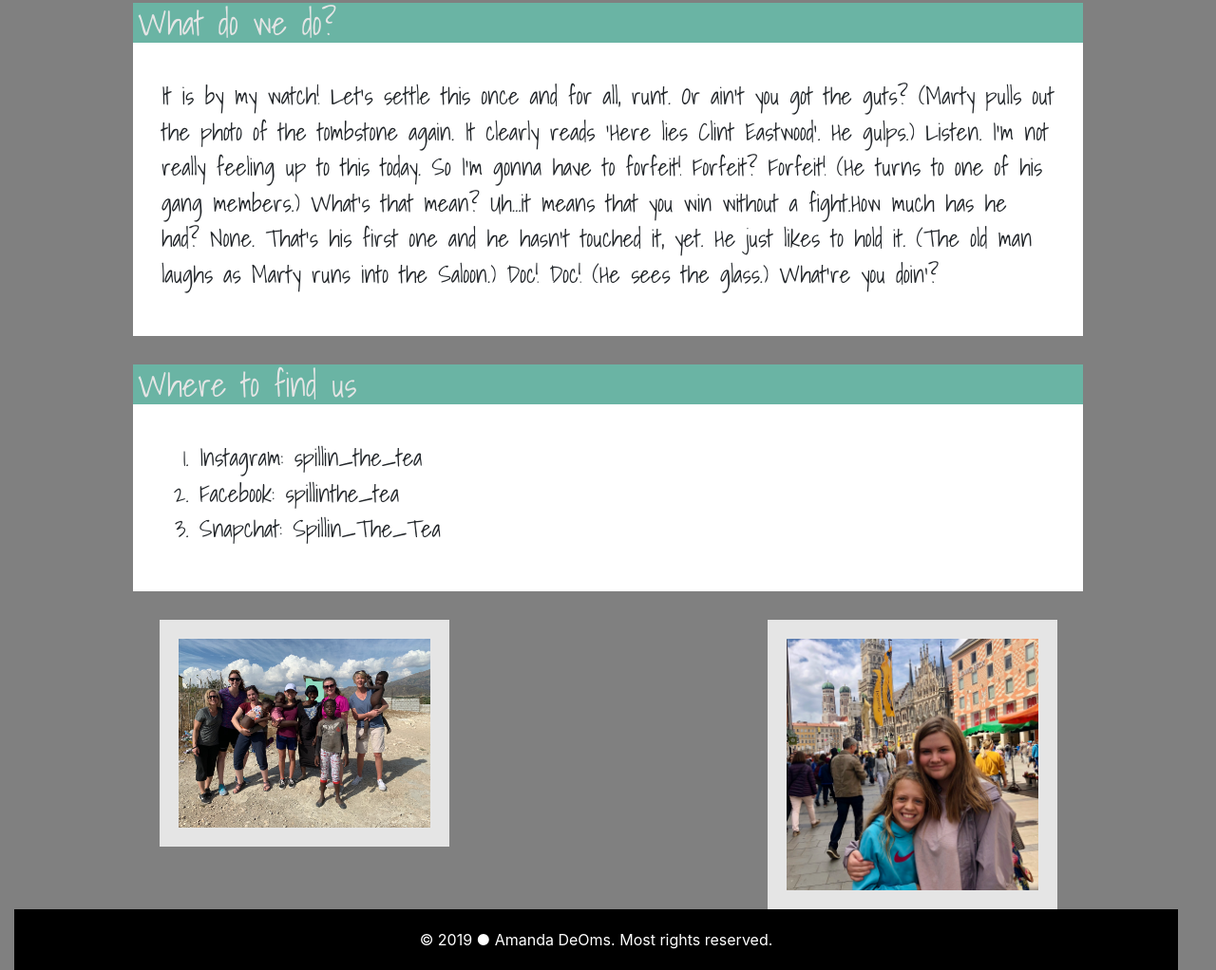
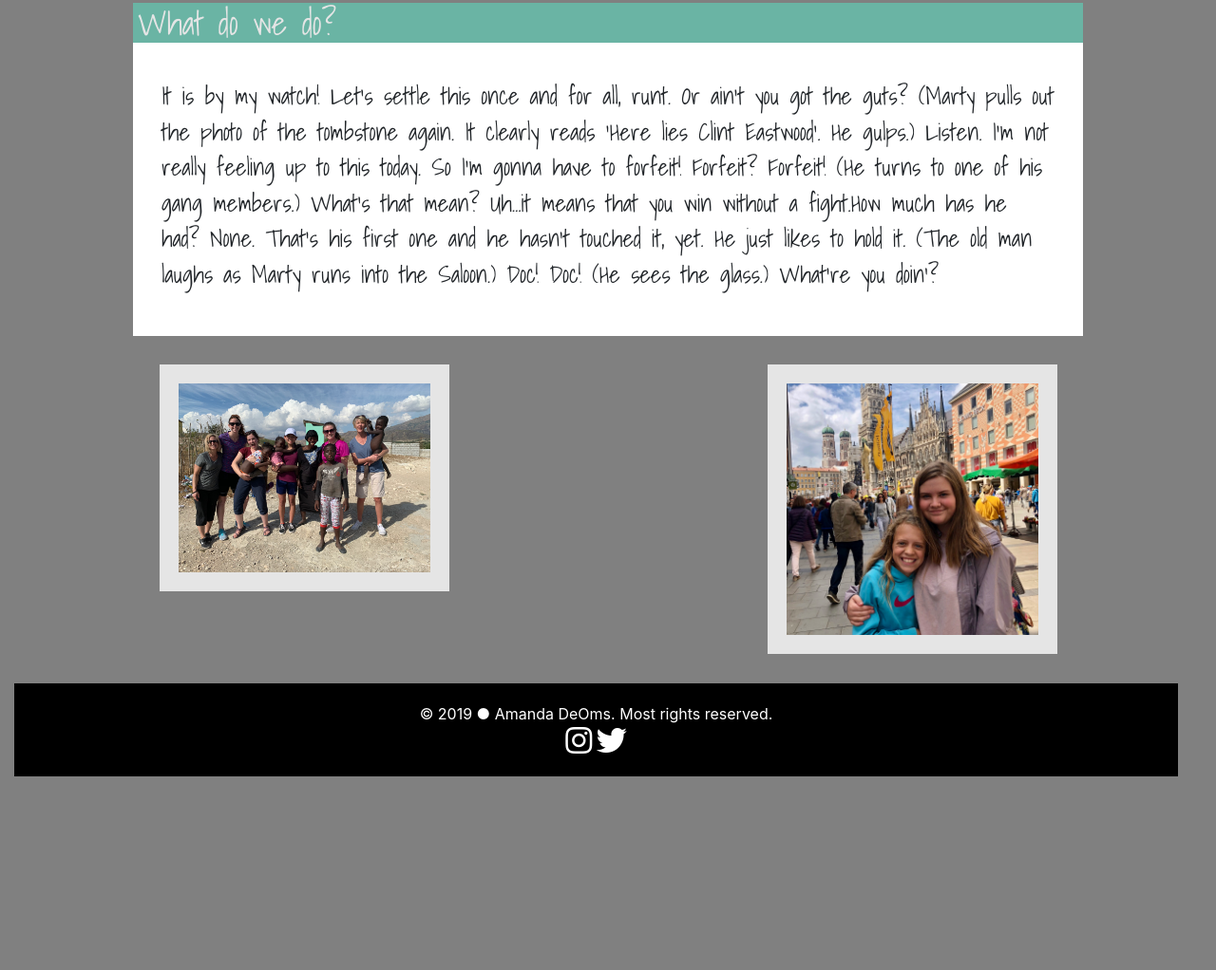
Before and after one commit to deomsa/deomsa.github.io, a plain HTML site: page about-us.html in a window 1280 px wide. Shown: the part 800-1822 px from the top of the page at 95% size. After the commit the page ends 1618 px from the top, so only its background shows below. Drawn offline with nearby package versions, Linux system fonts and the light colour scheme; a web font is replaced by a local one.

Commit message:
amanda april 26

```diff
--- a/about-us.html
+++ b/about-us.html
@@ -4,11 +4,11 @@
 
 
 <!-- NOTHING SHOULD BE CHANGED BELOW THIS LINE ------------------------------------ -->
-
+        <link rel="stylesheet" href="https://cdnjs.cloudflare.com/ajax/libs/font-awesome/4.7.0/css/font-awesome.min.css">
         <link href="css/normalize.css" type="text/css" rel="stylesheet">
         <link href="css/style.css" type="text/css" rel="stylesheet">
         <link rel="stylesheet" href="https://stackpath.bootstrapcdn.com/bootstrap/4.3.1/css/bootstrap.min.css" integrity="sha384-ggOyR0iXCbMQv3Xipma34MD+dH/1fQ784/j6cY/iJTQUOhcWr7x9JvoRxT2MZw1T" crossorigin="anonymous">
-        <link rel=”stylesheet” href=”//maxcdn.bootstrapcdn.com/font-awesome/4.5.0/css/font-awesome.min.css/>
+       <link rel="stylesheet" href="https://use.fontawesome.com/releases/v5.8.1/css/all.css" integrity="sha384-50oBUHEmvpQ+1lW4y57PTFmhCaXp0ML5d60M1M7uH2+nqUivzIebhndOJK28anvf" crossorigin="anonymous">
 
 
 
@@ -108,22 +108,7 @@ Things that are needed:
         </div>
 
     </div>
-        <div id="the-blogs">
-        <div class="ind-blogs">
-            <div class="header">
-                <h3 class= "blog-title">Where to find us </h3>
 
-            </div>
-            <div class="blog-content">
-                <ol>
-              <li>Instagram: spillin_the_tea</li>
-                 <li>Facebook: spillinthe_tea</li>
-                 <li>Snapchat: Spillin_The_Tea</li>
-                </ol>
-            </div>
-        </div>
-
-    </div>
 
 <div class= "picture-social row">
             <div class ="col-md-6">
@@ -143,7 +128,12 @@ Things that are needed:
 
 
 
-    <footer class="text-center"> &copy; 2019 &#9679; Amanda DeOms.  Most rights reserved. </footer>
+    <footer class="text-center"> &copy; 2019 &#9679; Amanda DeOms.  Most rights reserved.
+            <br>
+        <a href="https://www.instagram.com/tea_the_spillin/" target="_blank"><i class="fab fa-instagram"></i></a>
+        <a href= https://twitter.com/TheSpill target="_blank"> <i class="fab fa-twitter"></i></a>
+
+
 
   <!-- ----------- DO NOT EARSE BELOW -------------->
 
--- a/css/style.css
+++ b/css/style.css
@@ -52,7 +52,11 @@ li a{display:inline-block;
   font-size: 16px;
 }
 
-
+.fab {
+    color:white;
+    font-size: 2em;
+    display: inline-block;
+}
 
 /* === ==========================================================
 
@@ -122,7 +126,8 @@ ABOUT US PAGE
 .picture-me2{
     width: 50%;
     display: inline-block;
-    border:20px solid #e5e5e5;
+    border:20px solid #e5e5e5 ;
+   margin-bottom: 5%;
 }
 .social-media{
     width: 10%;
```
Also changed, not shown: blogger.html (+10 -1 lines), index.html (+11 -1 lines), tea.html (+13 -2 lines).
